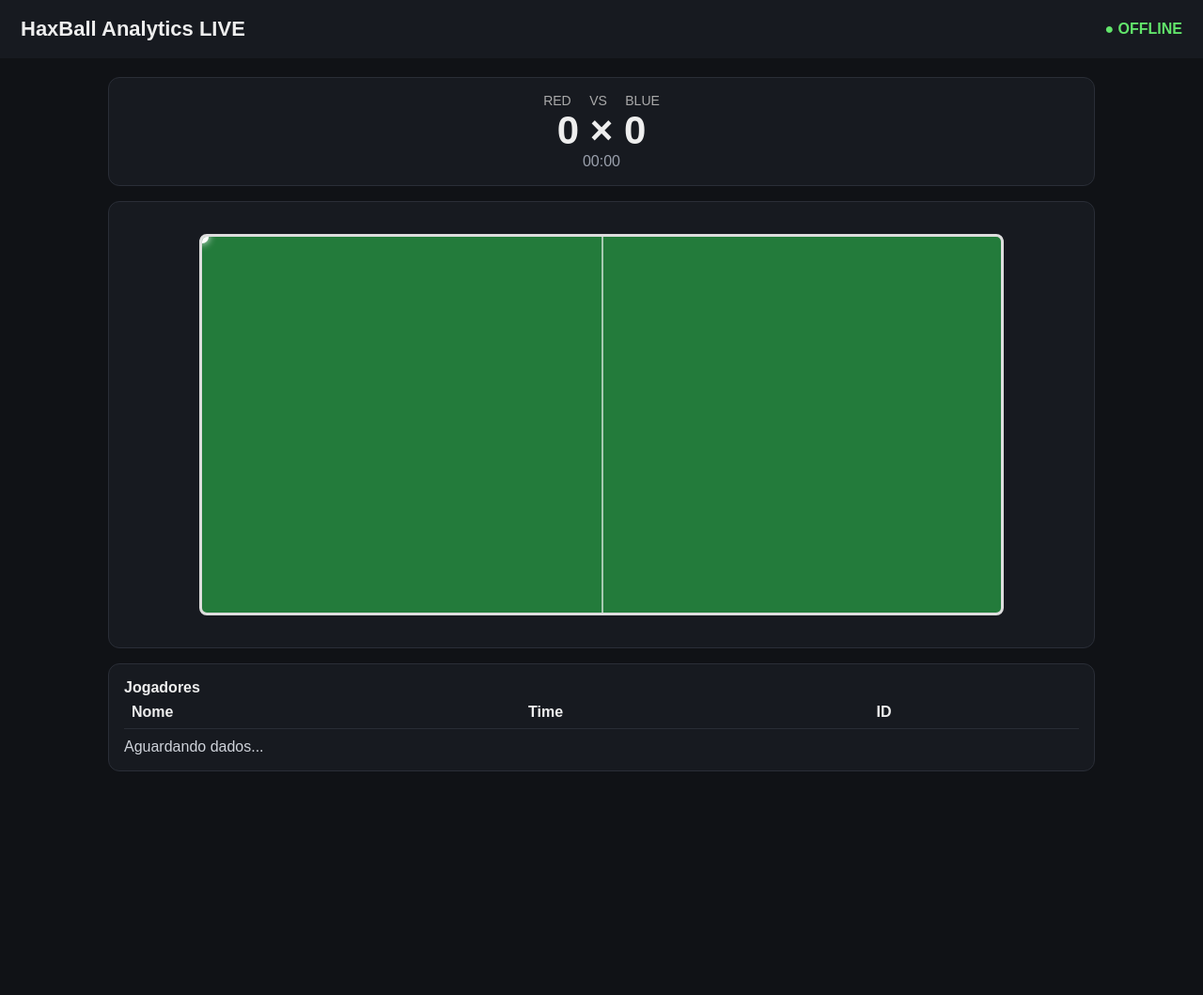
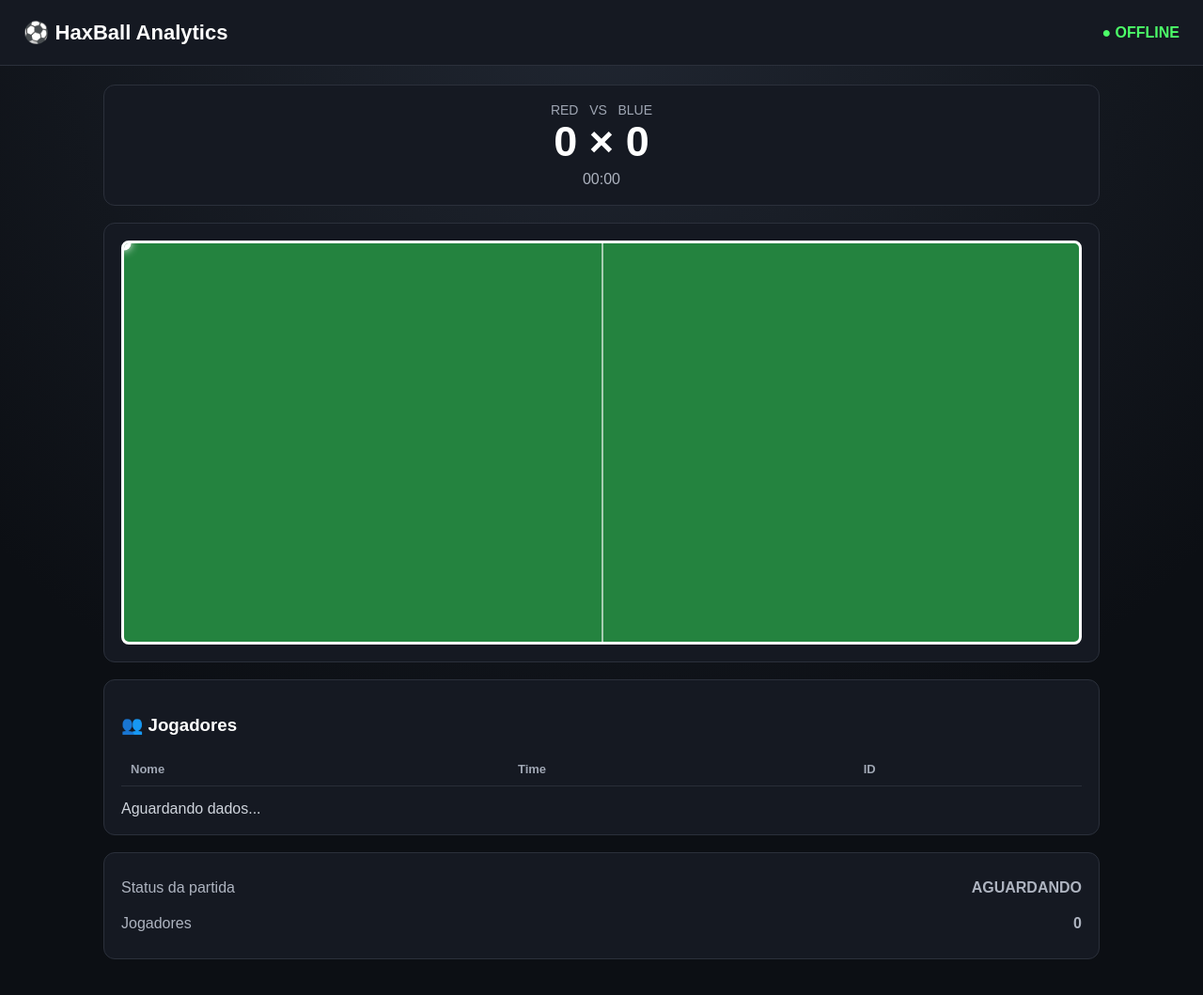
Before and after one commit to Piratasdolacoste/haxball-analitic, a website: page public/index.html in a window 1280 px wide. Shown: the whole page at 94% size. Before the commit the page ends 841 px from the top, so only its background shows below. Drawn offline with Linux system fonts and the light colour scheme.

Commit message:
Update index.html

```diff
--- a/public/index.html
+++ b/public/index.html
@@ -1,67 +1,570 @@
-<!doctype html>
+<!DOCTYPE html>
 <html lang="pt-BR">
+
 <head>
-<meta charset="utf-8">
-<meta name="viewport" content="width=device-width,initial-scale=1">
+
+<meta charset="UTF-8">
+
+<meta name="viewport" content="width=device-width, initial-scale=1.0">
+
 <title>HaxBall Analytics LIVE</title>
+
 <style>
-body{margin:0;background:#101216;color:#eee;font-family:Arial,sans-serif}
-header{padding:18px 22px;background:#171a20;display:flex;justify-content:space-between;align-items:center}
-h1{margin:0;font-size:22px}.live{color:#62e56b;font-weight:bold}
-main{max-width:1050px;margin:20px auto;padding:0 16px}
-.card{background:#171a20;border:1px solid #2a2e37;border-radius:12px;padding:16px;margin-bottom:16px}
-.score{text-align:center;font-size:42px;font-weight:bold}.teams{font-size:14px;color:#aaa;text-align:center}
-.field{position:relative;max-width:850px;height:400px;margin:18px auto;border:3px solid #ddd;border-radius:8px;background:#237b3b;overflow:hidden}
-.mid{position:absolute;left:50%;top:0;height:100%;border-left:2px solid rgba(255,255,255,.6)}
-.ball{position:absolute;width:14px;height:14px;border-radius:50%;background:white;transform:translate(-50%,-50%);box-shadow:0 0 8px #fff}
-.player{position:absolute;width:24px;height:24px;border-radius:50%;transform:translate(-50%,-50%);border:2px solid white}
-.red{background:#e44}.blue{background:#39f}
-table{width:100%;border-collapse:collapse}td,th{padding:8px;border-bottom:1px solid #292d35;text-align:left}
-.small{color:#9ba1ad}.event{margin-top:10px;color:#cfd3da}
+
+* {
+    box-sizing: border-box;
+}
+
+body {
+
+    margin: 0;
+
+    background:
+        radial-gradient(
+            circle at top,
+            #202631,
+            #0c0f14 70%
+        );
+
+    color: white;
+
+    font-family:
+        Arial,
+        Helvetica,
+        sans-serif;
+}
+
+header {
+
+    height: 70px;
+
+    background: #151922;
+
+    border-bottom:
+        1px solid #2b303b;
+
+    display: flex;
+
+    align-items: center;
+
+    justify-content: space-between;
+
+    padding: 0 25px;
+}
+
+.logo {
+
+    font-size: 22px;
+
+    font-weight: bold;
+}
+
+.live {
+
+    color: #4cff68;
+
+    font-weight: bold;
+}
+
+main {
+
+    width: 100%;
+
+    max-width: 1100px;
+
+    margin: auto;
+
+    padding: 20px;
+}
+
+.card {
+
+    background: #151922;
+
+    border:
+        1px solid #2b303b;
+
+    border-radius: 12px;
+
+    padding: 18px;
+
+    margin-bottom: 18px;
+}
+
+.score {
+
+    display: flex;
+
+    justify-content: center;
+
+    align-items: center;
+
+    gap: 35px;
+
+    font-size: 45px;
+
+    font-weight: bold;
+}
+
+.team {
+
+    text-align: center;
+
+    font-size: 14px;
+
+    color: #9fa6b3;
+}
+
+.time {
+
+    text-align: center;
+
+    color: #aeb4c0;
+
+    margin-top: 5px;
+}
+
+.field {
+
+    position: relative;
+
+    width: 100%;
+
+    height: 430px;
+
+    overflow: hidden;
+
+    border:
+        3px solid white;
+
+    border-radius: 8px;
+
+    background: #24833f;
+}
+
+.center-line {
+
+    position: absolute;
+
+    left: 50%;
+
+    top: 0;
+
+    height: 100%;
+
+    border-left:
+        2px solid
+        rgba(255,255,255,.6);
+}
+
+.ball {
+
+    position: absolute;
+
+    width: 15px;
+
+    height: 15px;
+
+    background: white;
+
+    border-radius: 50%;
+
+    transform:
+        translate(-50%, -50%);
+
+    box-shadow:
+        0 0 10px white;
+}
+
+.players {
+
+    width: 100%;
+
+    border-collapse: collapse;
+}
+
+.players th,
+.players td {
+
+    text-align: left;
+
+    padding: 10px;
+
+    border-bottom:
+        1px solid #292e38;
+}
+
+.players th {
+
+    color: #9fa6b3;
+
+    font-size: 13px;
+}
+
+.event {
+
+    margin-top: 15px;
+
+    color: #cfd4dc;
+}
+
+.status-box {
+
+    display: flex;
+
+    justify-content: space-between;
+
+    padding: 10px 0;
+
+    color: #aeb4c0;
+}
+
 </style>
+
 </head>
+
 <body>
-<header><h1>HaxBall Analytics LIVE</h1><div id="status" class="live">● CONECTANDO</div></header>
+
+<header>
+
+<div class="logo">
+⚽ HaxBall Analytics
+</div>
+
+<div id="connection" class="live">
+● CONECTANDO
+</div>
+
+</header>
+
+
 <main>
+
+
 <div class="card">
-  <div class="teams">RED &nbsp;&nbsp;&nbsp; VS &nbsp;&nbsp;&nbsp; BLUE</div>
-  <div id="score" class="score">0 × 0</div>
-  <div id="time" class="small" style="text-align:center">00:00</div>
+
+<div class="team">
+RED &nbsp; VS &nbsp; BLUE
 </div>
+
+<div id="score" class="score">
+0 × 0
+</div>
+
+<div id="time" class="time">
+00:00
+</div>
+
+</div>
+
+
 <div class="card">
-  <div class="field" id="field"><div class="mid"></div><div id="ball" class="ball"></div></div>
+
+<div
+    id="field"
+    class="field"
+>
+
+<div class="center-line"></div>
+
+<div
+    id="ball"
+    class="ball"
+></div>
+
 </div>
+
+</div>
+
+
 <div class="card">
-  <b>Jogadores</b>
-  <table><thead><tr><th>Nome</th><th>Time</th><th>ID</th></tr></thead>
-  <tbody id="players"></tbody></table>
-  <div id="event" class="event">Aguardando dados...</div>
+
+<h3>
+👥 Jogadores
+</h3>
+
+<table class="players">
+
+<thead>
+
+<tr>
+
+<th>
+Nome
+</th>
+
+<th>
+Time
+</th>
+
+<th>
+ID
+</th>
+
+</tr>
+
+</thead>
+
+<tbody id="players">
+
+</tbody>
+
+</table>
+
+<div
+    id="event"
+    class="event"
+>
+Aguardando dados...
 </div>
+
+</div>
+
+
+<div class="card">
+
+<div class="status-box">
+
+<span>
+Status da partida
+</span>
+
+<strong id="gameState">
+AGUARDANDO
+</strong>
+
+</div>
+
+<div class="status-box">
+
+<span>
+Jogadores
+</span>
+
+<strong id="playerCount">
+0
+</strong>
+
+</div>
+
+</div>
+
+
 </main>
+
+
 <script>
-const field=document.getElementById("field");
-const ball=document.getElementById("ball");
-function fmt(t){t=Math.max(0,Math.floor(t||0));return String(Math.floor(t/60)).padStart(2,"0")+":"+String(t%60).padStart(2,"0")}
-function pos(x,y){return {left:(x+1500)/3000*100,top:(y+600)/1200*100}}
-function render(s){
- document.getElementById("status").textContent=s.connected?"● LIVE":"● OFFLINE";
- document.getElementById("score").textContent=`${s.score.red||0} × ${s.score.blue||0}`;
- document.getElementById("time").textContent=fmt(s.game.time);
- document.getElementById("event").textContent=s.lastEvent||"";
- const p=document.getElementById("players");p.innerHTML="";
- for(const x of s.players||[]){
-   const tr=document.createElement("tr");
-   tr.innerHTML=`<td>${esc(x.name)}</td><td>${x.team===1?"RED":x.team===2?"BLUE":"SPECTATOR"}</td><td>${x.id}</td>`;
-   p.appendChild(tr);
- }
- const bp=pos(s.ball.x,s.ball.y);ball.style.left=bp.left+"%";ball.style.top=bp.top+"%";
+
+const connection =
+    document.getElementById("connection");
+
+const score =
+    document.getElementById("score");
+
+const time =
+    document.getElementById("time");
+
+const players =
+    document.getElementById("players");
+
+const eventText =
+    document.getElementById("event");
+
+const gameState =
+    document.getElementById("gameState");
+
+const playerCount =
+    document.getElementById("playerCount");
+
+const ball =
+    document.getElementById("ball");
+
+
+function formatTime(seconds) {
+
+    seconds =
+        Math.max(
+            0,
+            Math.floor(seconds || 0)
+        );
+
+    const minutes =
+        Math.floor(seconds / 60);
+
+    const secs =
+        seconds % 60;
+
+    return (
+        String(minutes).padStart(2, "0")
+        +
+        ":"
+        +
+        String(secs).padStart(2, "0")
+    );
 }
-function esc(x){return String(x).replace(/[&<>"']/g,c=>({"&":"&amp;","<":"&lt;",">":"&gt;",'"':"&quot;","'":"&#39;"}[c]))}
-const proto=location.protocol==="https:"?"wss":"ws";
-const ws=new WebSocket(`${proto}://${location.host}/ws`);
-ws.onopen=()=>document.getElementById("status").textContent="● LIVE";
-ws.onclose=()=>document.getElementById("status").textContent="● OFFLINE";
-ws.onmessage=e=>render(JSON.parse(e.data));
+
+
+function escapeHTML(text) {
+
+    return String(text)
+        .replaceAll("&", "&amp;")
+        .replaceAll("<", "&lt;")
+        .replaceAll(">", "&gt;")
+        .replaceAll('"', "&quot;")
+        .replaceAll("'", "&#039;");
+}
+
+
+function updateBall(x, y) {
+
+    /*
+      Conversão aproximada das coordenadas
+      do estádio Big para a tela.
+    */
+
+    const left =
+        ((x + 1500) / 3000) * 100;
+
+    const top =
+        ((y + 600) / 1200) * 100;
+
+    ball.style.left =
+        Math.max(0, Math.min(100, left))
+        + "%";
+
+    ball.style.top =
+        Math.max(0, Math.min(100, top))
+        + "%";
+}
+
+
+function render(data) {
+
+    connection.textContent =
+        data.connected
+            ? "● LIVE"
+            : "● OFFLINE";
+
+    score.textContent =
+        `${data.score.red || 0} × ${data.score.blue || 0}`;
+
+    time.textContent =
+        formatTime(data.game.time);
+
+    gameState.textContent =
+        data.game.state === "playing"
+            ? "JOGANDO"
+            : "AGUARDANDO";
+
+    playerCount.textContent =
+        data.players.length;
+
+    eventText.textContent =
+        data.lastEvent || "";
+
+    players.innerHTML = "";
+
+    for (const player of data.players) {
+
+        const row =
+            document.createElement("tr");
+
+        let team = "SPECTATOR";
+
+        if (player.team === 1) {
+            team = "RED";
+        }
+
+        if (player.team === 2) {
+            team = "BLUE";
+        }
+
+        row.innerHTML = `
+            <td>
+                ${escapeHTML(player.name)}
+            </td>
+
+            <td>
+                ${team}
+            </td>
+
+            <td>
+                ${player.id}
+            </td>
+        `;
+
+        players.appendChild(row);
+    }
+
+    updateBall(
+        data.ball.x,
+        data.ball.y
+    );
+}
+
+
+const protocol =
+    location.protocol === "https:"
+        ? "wss:"
+        : "ws:";
+
+
+const websocket =
+    new WebSocket(
+        `${protocol}//${location.host}/ws`
+    );
+
+
+websocket.onopen =
+    function () {
+
+        connection.textContent =
+            "● LIVE";
+
+    };
+
+
+websocket.onclose =
+    function () {
+
+        connection.textContent =
+            "● OFFLINE";
+
+    };
+
+
+websocket.onerror =
+    function () {
+
+        connection.textContent =
+            "● ERRO";
+
+    };
+
+
+websocket.onmessage =
+    function (event) {
+
+        try {
+
+            const data =
+                JSON.parse(event.data);
+
+            render(data);
+
+        } catch (error) {
+
+            console.error(
+                "Erro nos dados:",
+                error
+            );
+
+        }
+
+    };
+
 </script>
+
 </body>
+
 </html>
```
